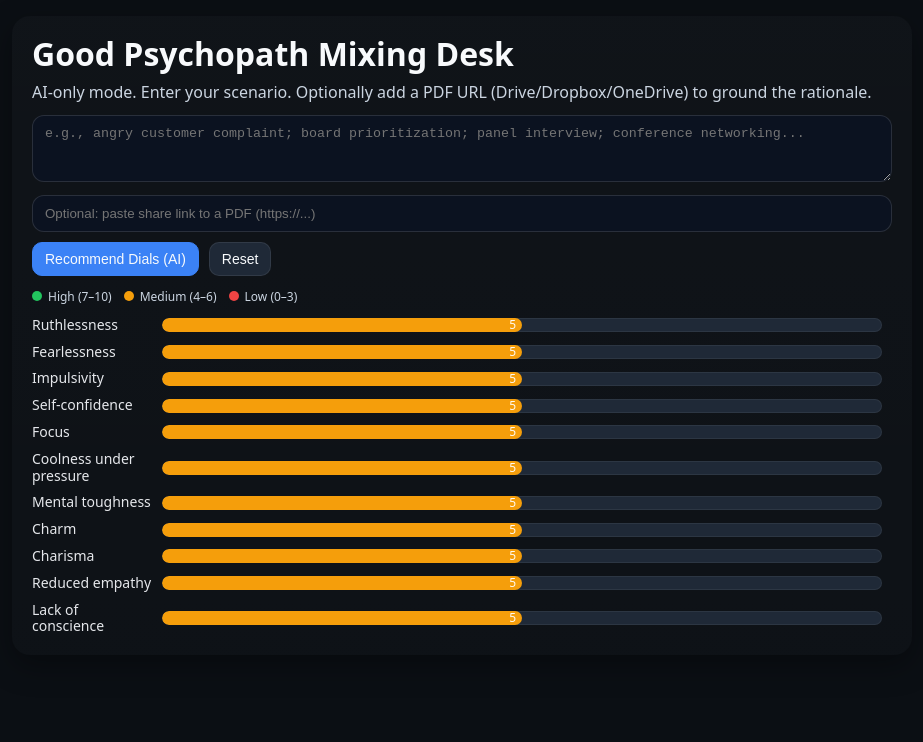
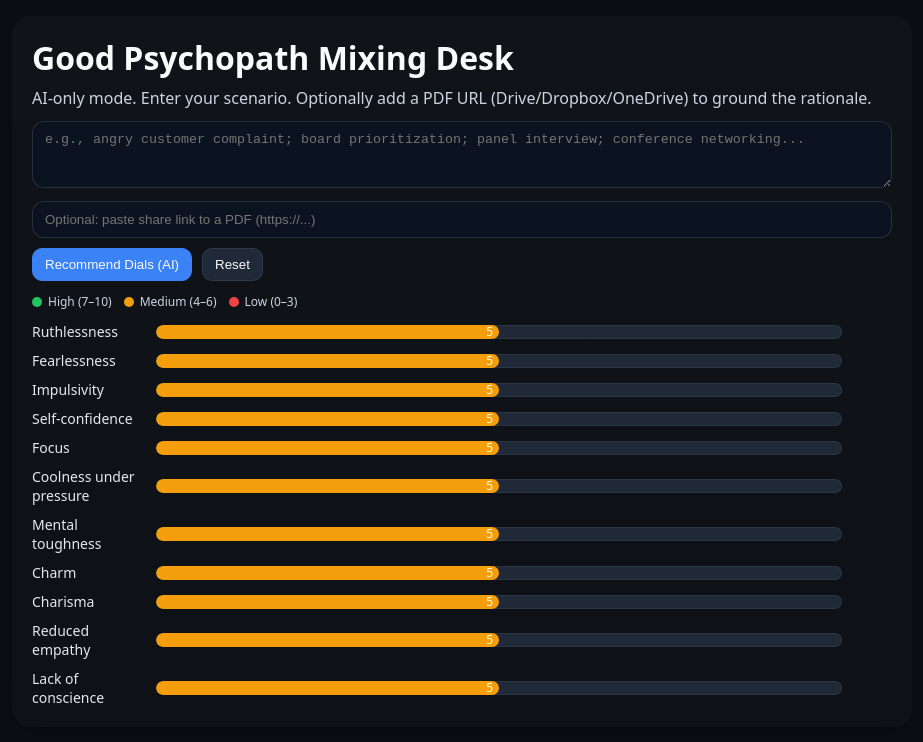
Before and after one commit to oswald23/Mixing-desk-app, a React (Vite) app: page / in a window 1280 px wide. Shown: the top 742 px of the page, without its empty margins (178-1101 px from the left). Built offline with nearby package versions, Linux system fonts and the light colour scheme.

Commit message:
index.css

```diff
--- a/index.css
+++ b/index.css
@@ -1,148 +1,49 @@
-/* ---------- Page layout ---------- */
 :root {
   --bg: #0b0f14;
-  --card: #0f172a;       /* slate-900 */
-  --text: #f8fafc;       /* slate-50 */
-  --text-dim: #cbd5e1;   /* slate-300 */
-  --accent: #3b82f6;     /* blue-500 */
+  --card: #0f172a;
+  --text: #f8fafc;
+  --text-dim: #cbd5e1;
+  --accent: #3b82f6;
 }
 
 * { box-sizing: border-box; }
+html, body, #root { height: 100%; }
+body { margin: 0; background: var(--bg); color: var(--text); font-family: system-ui, -apple-system, Segoe UI, Roboto, Helvetica, Arial; }
 
-html, body, #root { height: 100%; }
+.page { display: grid; place-items: start center; padding: 16px; }
+.container {
+  width: 100%; max-width: 900px; background: linear-gradient(180deg, rgba(255,255,255,0.02), rgba(255,255,255,0.01));
+  padding: 20px; border-radius: 18px; box-shadow: 0 10px 30px rgba(0,0,0,0.35);
+}
+h1 { margin: 0 0 8px; font-size: 32px; }
+.subtitle { margin: 0 0 12px; color: var(--text-dim); }
 
-body {
-  margin: 0;
-  background: var(--bg);
-  color: var(--text);
-  font-family: system-ui, -apple-system, Segoe UI, Roboto, Helvetica, Arial, "Apple Color Emoji", "Segoe UI Emoji";
-}
-
-.page {
-  display: grid;
-  place-items: start center;
-  padding: 16px;
-}
-
-.container {
-  width: 100%;
-  max-width: 900px;
-  background: linear-gradient(180deg, rgba(255,255,255,0.02), rgba(255,255,255,0.01));
-  padding: 20px;
-  border-radius: 18px;
-  box-shadow: 0 10px 30px rgba(0,0,0,0.35);
-}
-
-h1 {
-  margin: 0 0 8px 0;
-  font-size: 32px;
-  line-height: 1.15;
-}
-
-.subtitle {
-  margin: 0 0 12px 0;
-  color: var(--text-dim);
-}
-
-/* ---------- Inputs & Buttons ---------- */
 .input, .scenario {
-  width: 100%;
-  background: #0b1220;
-  color: var(--text);
-  border: 1px solid rgba(255,255,255,0.12);
-  border-radius: 12px;
-  padding: 10px 12px;
-  outline: none;
+  width: 100%; background: #0b1220; color: var(--text);
+  border: 1px solid rgba(255,255,255,0.12); border-radius: 12px; padding: 10px 12px; outline: none;
 }
 .scenario { margin-bottom: 8px; }
 
 .btn-row { display: flex; gap: 10px; margin: 10px 0 12px; flex-wrap: wrap; }
+.btn { background: #1f2937; color: var(--text); border: 1px solid rgba(255,255,255,0.08); padding: 8px 12px; border-radius: 10px; }
+.btn.primary { background: var(--accent); border-color: var(--accent); }
 
-.btn {
-  background: #1f2937;
-  color: var(--text);
-  border: 1px solid rgba(255,255,255,0.08);
-  padding: 8px 12px;
-  border-radius: 10px;
-  font-size: 14px;
-}
-.btn.primary {
-  background: var(--accent);
-  border-color: var(--accent);
-}
-
-/* ---------- Legend ---------- */
-.legend {
-  display: flex;
-  gap: 12px;
-  flex-wrap: wrap;
-  align-items: center;
-  margin: 8px 0 12px 0;
-  color: #cbd5e1;
-  font-size: 12px;
-}
+.legend { display: flex; gap: 12px; flex-wrap: wrap; align-items: center; margin: 8px 0 12px; color: #cbd5e1; font-size: 12px; }
 .legend span { display: inline-flex; align-items: center; gap: 6px; }
 .dot { width: 10px; height: 10px; border-radius: 999px; display: inline-block; }
-.dot-green { background: #22c55e; }
-.dot-orange { background: #f59e0b; }
-.dot-red { background: #ef4444; }
+.dot-green { background: #22c55e; } .dot-orange { background: #f59e0b; } .dot-red { background: #ef4444; }
 
-/* ---------- Bars ---------- */
 .bars { margin-top: 8px; display: grid; gap: 10px; }
+.bar-row { display: grid; grid-template-columns: 1fr 6fr 40px; align-items: center; gap: 10px; }
+.bar-label { font-size: 14px; color: #e5e7eb; }
+.bar-track { position: relative; height: 14px; background: #1f2937; border-radius: 999px; overflow: hidden; box-shadow: inset 0 0 0 1px rgba(255,255,255,0.06); }
+.bar-fill { height: 100%; border-radius: 999px; display: flex; align-items: center; justify-content: flex-end; }
+.bar-inline { display: none; color: rgba(255,255,255,0.95); font-size: 12px; padding-right: 6px; line-height: 14px; }
+.bar-value { font-variant-numeric: tabular-nums; color: #e5e7eb; font-size: 13px; text-align: right; }
+@media (min-width: 640px){ .bar-inline{display:block;} .bar-value{display:none;} }
 
-.bar-row {
-  display: grid;
-  grid-template-columns: 1fr 5fr 40px; /* label | bar | value (mobile) */
-  align-items: center;
-  gap: 10px;
-}
-.bar-label { font-size: 14px; color: #e5e7eb; line-height: 1.2; }
-
-.bar-track {
-  position: relative;
-  height: 14px;
-  background: #1f2937;
-  border-radius: 999px;
-  overflow: hidden;
-  box-shadow: inset 0 0 0 1px rgba(255,255,255,0.06);
-}
-.bar-fill {
-  height: 100%;
-  border-radius: 999px;
-  display: flex;
-  align-items: center;
-  justify-content: flex-end;
-}
-.bar-inline {
-  display: none;
-  color: rgba(255,255,255,0.95);
-  font-size: 12px;
-  padding-right: 6px;
-  line-height: 14px;
-}
-.bar-value {
-  font-variant-numeric: tabular-nums;
-  color: #e5e7eb;
-  font-size: 13px;
-  text-align: right;
-}
-@media (min-width: 640px) {
-  .bar-row { grid-template-columns: 1fr 6fr 0px; }
-  .bar-inline { display: block; }
-  .bar-value { display: none; }
-}
-
-/* ---------- Explanations ---------- */
-.debug, .commentary {
-  margin-top: 14px;
-  background: #0b1220;
-  border: 1px solid rgba(255,255,255,0.08);
-  border-radius: 12px;
-  padding: 10px 12px;
-  color: #cbd5e1;
-  font-size: 13px;
-}
+.debug, .commentary { margin-top: 14px; background: #0b1220; border: 1px solid rgba(255,255,255,0.08); border-radius: 12px; padding: 10px 12px; color: #cbd5e1; font-size: 13px; }
 .debug-title { font-weight: 600; margin-bottom: 6px; color: #e5e7eb; }
-.commentary h3 { margin: 0 0 6px 0; color: #e5e7eb; }
+.commentary h3 { margin: 0 0 6px; color: #e5e7eb; }
 .commentary ul { margin: 0; padding-left: 18px; }
 .commentary .note { margin-top: 6px; color: #94a3b8; font-size: 12px; }
```
